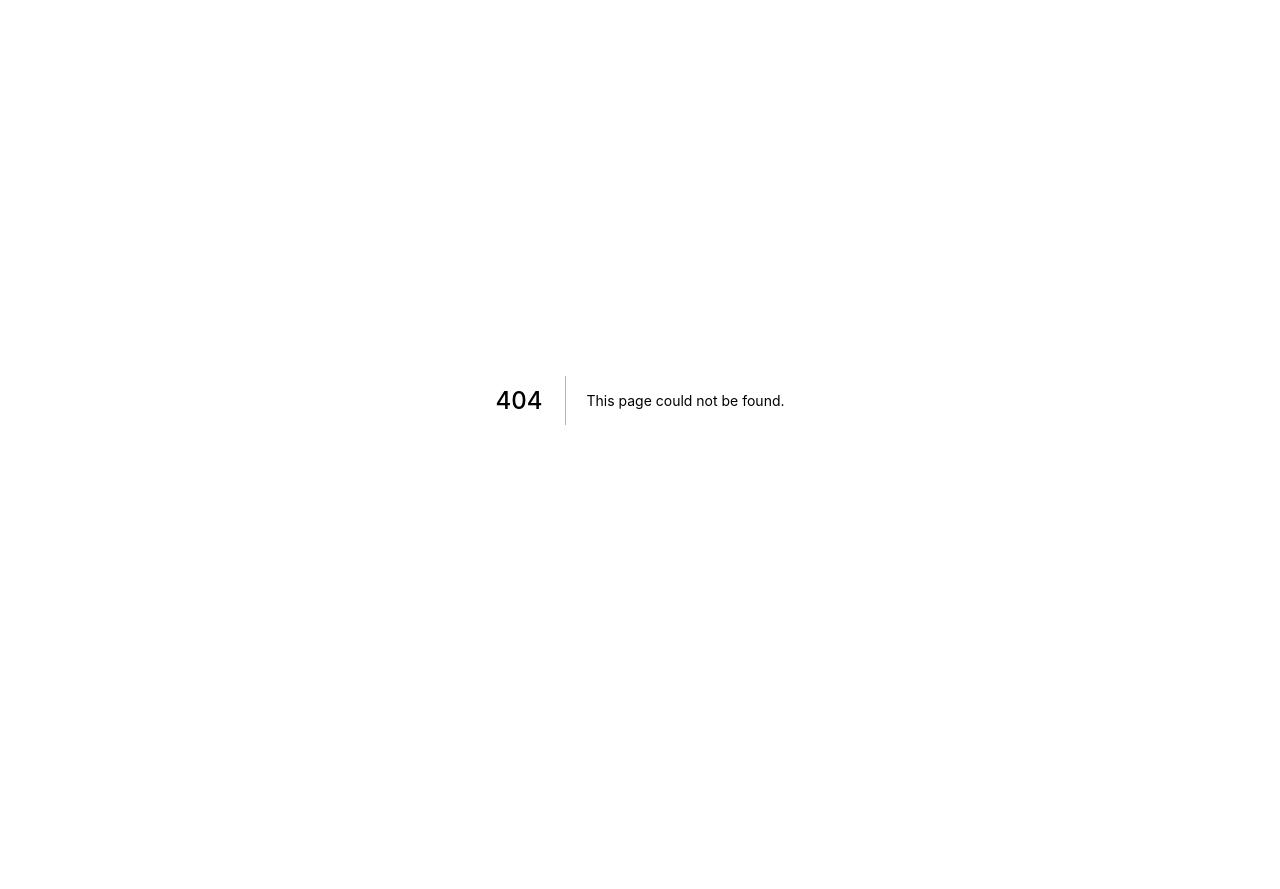
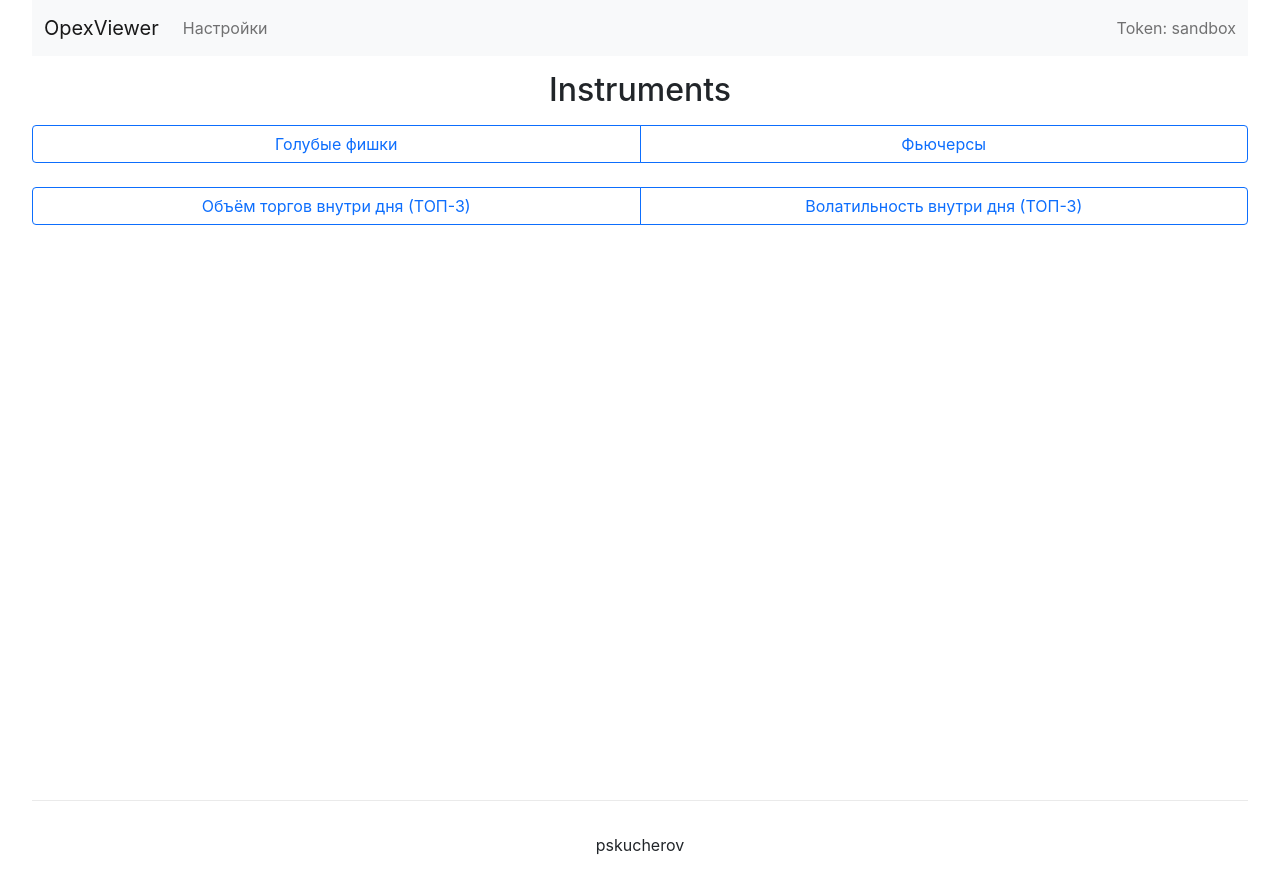
Before and after one commit to pskucherov/OpexViewer, a Next.js app: page /instruments in a window 1280 px wide. Before the commit this address had no page. Before the commit the page ends 800 px from the top, so only its background shows below. Built offline with nearby package versions, Linux system fonts and the light colour scheme.

Commit message:
TIN-17 Страница с инструментами

```diff
--- /dev/null
+++ b/pages/instruments.js
@@ -0,0 +1,181 @@
+import React from 'react';
+
+import styles from '../styles/Settings.module.css';
+import Page from '../components/Page/Page';
+import { ButtonGroup, Button, CardGroup, Card, CardImg, CardBody, CardTitle, CardSubtitle, CardText, Spinner } from 'reactstrap';
+import { getInstruments } from '../utils/instruments';
+
+// Голубые фишки
+// Объём торгов внутри дня (ТОП-10)
+// Волатильность внутри дня (ТОП-10)
+// Фьючерсы
+
+export default function Instruments() {
+    return (
+        <Page
+            title="Instruments"
+        >
+            <SelectInstrument/>
+        </Page>
+    );
+}
+
+// TODO: redux
+const defaultServerUri = 'http://localhost:8000/';
+
+const SelectInstrument = () => {
+    const [buttonActive, setButtonActive] = React.useState();
+    const [inProgress, setInprogress] = React.useState(false);
+    const [instrumenst, setInstrumenst] = React.useState();
+    const instrumentsButtons = [
+        {
+            page: 'bluechipsshares',
+            name: 'Голубые фишки',
+        },
+        {
+            page: 'bluechipsfutures',
+            name: 'Фьючерсы',
+        },
+        {
+            page: 'bluechipsshares',
+            name: 'Объём торгов внутри дня (ТОП-3)',
+        },
+        {
+            page: 'bluechipsshares',
+            name: 'Волатильность внутри дня (ТОП-3)',
+        },
+    ];
+
+    const instrumentPage = React.useMemo(() => instrumentsButtons, []);
+
+    const onButtonClick = React.useCallback(async num => {
+        setButtonActive(num);
+        setInprogress(true);
+        setInstrumenst(await getInstruments(defaultServerUri + instrumentPage[num].page));
+        setInprogress(false);
+    }, [instrumentPage]);
+
+    return (
+        <>
+            <ButtonGroup>
+                {instrumentPage.slice(0, 2).map((i, k) => (
+                    <Button
+                        key={k}
+                        color="primary"
+                        outline
+                        block
+                        active={buttonActive === k}
+                        onClick={onButtonClick.bind(this, k)}
+                    >
+                        {i.name}
+                    </Button>
+                ))}
+            </ButtonGroup>
+            <br></br>
+            <ButtonGroup>
+                {instrumentPage.slice(2, 4).map((i, k) => (
+                    <Button
+                        key={k}
+                        color="primary"
+                        outline
+                        block
+                        active={buttonActive === k + 2}
+                        onClick={onButtonClick.bind(this, k + 2)}
+                    >
+                        {i.name}
+                    </Button>
+                ))}
+            </ButtonGroup>
+            <br></br>
+            {
+                inProgress ? (
+                    <center><Spinner color="primary">
+                        Loading...
+                    </Spinner></center>
+                ) : instrumenst && instrumenst.instruments ? (
+                    <>
+                        <GroupInstruments instrumenst={instrumenst.instruments} />
+                    </>
+                ) : ''
+            }
+        </>
+    );
+};
+
+const GroupInstruments = props => {
+    const chunks = [];
+    const group = [];
+
+    props.instrumenst.forEach((i, k) => {
+        const card = (
+            <CardInstrument
+                name={i.name + ` (${i.ticker})`}
+                figi={i.figi}
+                key={k}
+            />
+        );
+
+        chunks.push(card);
+
+        if (chunks.length && !(chunks.length % 3)) {
+            group.push(chunks);
+            chunks = [];
+        }
+    });
+
+    if (chunks.length) {
+        group.push(chunks);
+    }
+
+    return group.map((g, k) => (
+        <CardGroup key={k}>
+            {g}
+        </CardGroup>
+    ));
+};
+
+const CardInstrument = props => {
+    return (
+        <Card>
+            {/*
+            Здесь может быть график
+            <CardImg
+                alt="Card image cap"
+                src="https://picsum.photos/318/180"
+                top
+                width="100%"
+            /> */}
+            <CardBody>
+                <CardTitle tag="h5">
+                    {props.name}
+                </CardTitle>
+                <CardSubtitle
+                    className="mb-2 text-muted"
+                    tag="h6"
+                >
+                    {props.figi}
+                </CardSubtitle>
+                {/* <CardText>История (5 мин):</CardText> */}
+                <Button
+                    color="primary"
+                    outline
+                    disabled
+                >
+                            Терминал
+                </Button>
+                <Button
+                    color="primary"
+                    outline
+                >
+                            Бэктест
+                </Button>
+                {/* <Button
+                    color="primary"
+                    outline
+                >
+                            Обновить
+                </Button> */}
+            </CardBody>
+        </Card>
+    );
+};
--- /dev/null
+++ b/utils/instruments.js
@@ -0,0 +1,23 @@
+const requestOptions = {
+    cache: 'no-cache',
+    'Content-Type': 'application/json',
+};
+const getInstruments = async url => {
+    let response;
+
+    try {
+        response = await window.fetch(url, requestOptions);
+    } catch (error) {
+        return false;
+    }
+
+    if (response && response.ok) {
+        return await response.json();
+    }
+
+    return false;
+};
+
+export {
+    getInstruments,
+};
```
